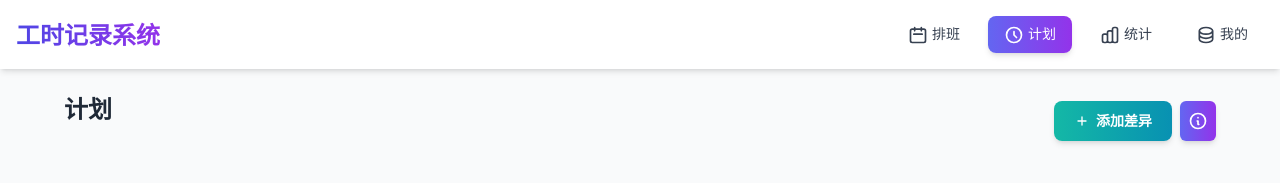
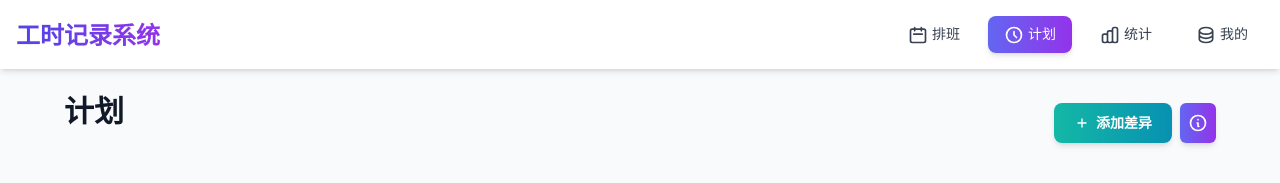
Before and after one commit to JiuWang95/workcum, a React (Vite) app: page / in a window 1280 px wide. Shown: the top 183 px of the page. Built offline with nearby package versions, Linux system fonts and the light colour scheme.

Commit message:
style(globals.css): 增大页面标题字号并加深颜色
将.page-heading的文字大小从text-2xl调整为text-3xl，颜色从text-gray-800加深为text-gray-900，以提升视觉层次感

```diff
--- a/src/styles/globals.css
+++ b/src/styles/globals.css
@@ -138,7 +138,7 @@ body {
 
 /* Heading styles */
 .page-heading {
-  @apply text-2xl font-bold text-gray-800 mb-6;
+  @apply text-3xl font-bold text-gray-900 mb-6;
 }
 
 .section-heading {
```
